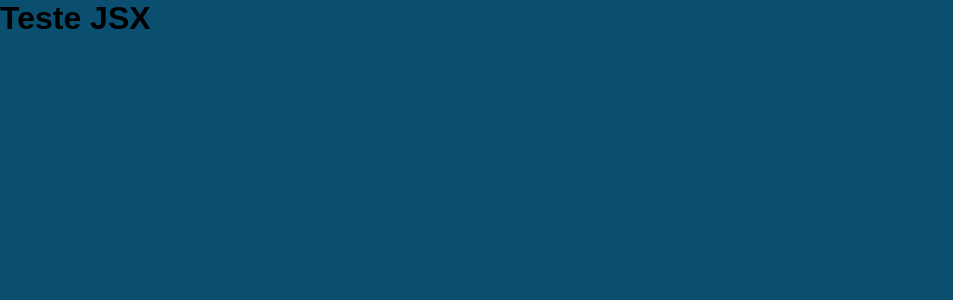
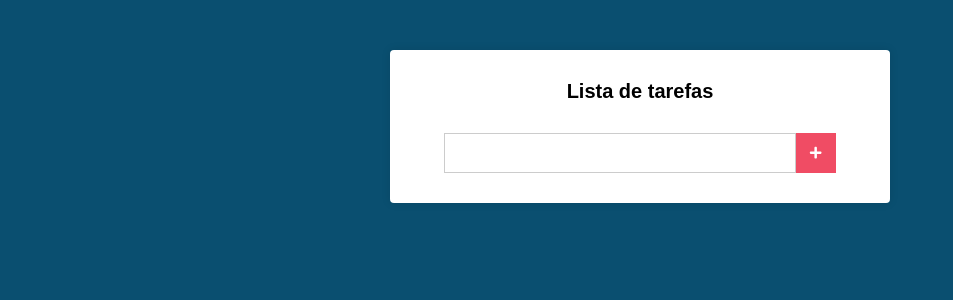
Before and after one commit to Vinicius2501/lista-tarefas, a React (Create React App) app: page / in a window 1280 px wide. Shown: the top 300 px of the page, without its empty margins (0-953 px from the left). Built offline with nearby package versions, Linux system fonts and the light colour scheme.

Commit message:
configuração editorConfig, eslintConfig, criação do componente Main + form com estilização basica

```diff
--- a/src/App.js
+++ b/src/App.js
@@ -1,6 +1,7 @@
-import React from "react";
+import React from 'react';
+import Main from './components/Main';
 import './App.css';
 
-export default function App(){
-  return <h1>Teste JSX</h1>
+export default function App() {
+  return <Main />;
 }
--- /dev/null
+++ b/src/components/Main.css
@@ -0,0 +1,39 @@
+.main {
+  background: #fff;
+  padding: 30px;
+  margin: 50px auto;
+  max-width: 500px;
+  border-radius: 4px;
+  box-shadow: 0 0 10px rgba(0, 0, 0, 0.1);
+}
+
+.main h1 {
+  font-size: 20px;
+  text-align: center;
+}
+
+.form {
+  margin-top: 30px;
+  display: flex;
+  align-items: center;
+  justify-content: center;
+}
+
+.form input[type="text"] {
+  height: 40px;
+  padding: 0 20px;
+  font-size: 20px;
+  border: 1px solid #ccc;
+  min-width: 80%;
+}
+
+.form button[type="submit"] {
+  border: none;
+  height: 40px;
+  width: 40px;
+  background: #f04c64;
+  color: white;
+  display: flex;
+  align-items: center;
+  justify-content: center;
+}
--- /dev/null
+++ b/src/components/Main.js
@@ -0,0 +1,35 @@
+import React, { Component } from "react";
+import { FaPlus } from "react-icons/fa";
+
+import './Main.css';
+
+export default class Main extends Component {
+  state = {
+    novaTarefa: ''
+  };
+
+  handleChange = (e) => {
+    this.setState({
+      novaTarefa: e.target.value,
+    })
+  }
+
+  render() {
+    const { novaTarefa } = this.state;
+    return (
+      <div className="main">
+        <h1>Lista de tarefas</h1>
+        <form action="#" className="form">
+          <input
+            type="text"
+            onChange={this.handleChange}
+            value={novaTarefa}
+          />
+          <button type="submit">
+            <FaPlus />
+          </button>
+        </form>
+      </div>
+    );
+  }
+}
```
Also changed, not shown: eslint.config.mjs (added, +38 -0 lines), package.json (+14 -0 lines), 2 other files (tests, documents, lock files or other folders).
